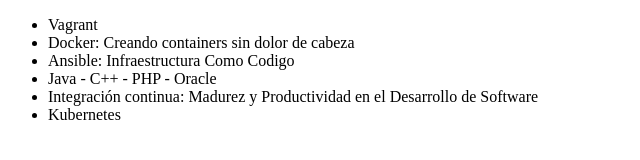
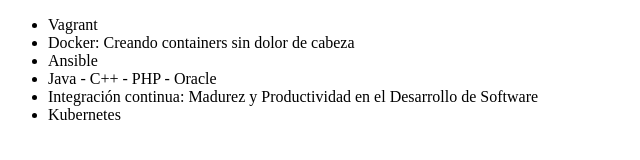
Before and after one commit to Haill-Mora/alura-git, a plain HTML site: page index.html in a window 1280 px wide. Shown: the whole page, without its empty margins (0-640 px from the left). Drawn offline with Linux system fonts and the light colour scheme.

Commit message:
Revert "Cambiando el nombre del curso de Ansible"
This reverts commit 80fd4da11e0e77db49574e9622cfaa557318abd4.

```diff
--- a/index.html
+++ b/index.html
@@ -10,7 +10,7 @@
 
          <li> Vagrant </li>
          <li> Docker: Creando containers sin dolor de cabeza </li>
-         <li> Ansible: Infraestructura Como Codigo </li>
+         <li> Ansible </li>
          <li> Java - C++ - PHP - Oracle </li>
          <li> Integración continua: Madurez y Productividad en el Desarrollo de Software </li>
          <li> Kubernetes </li>
```
